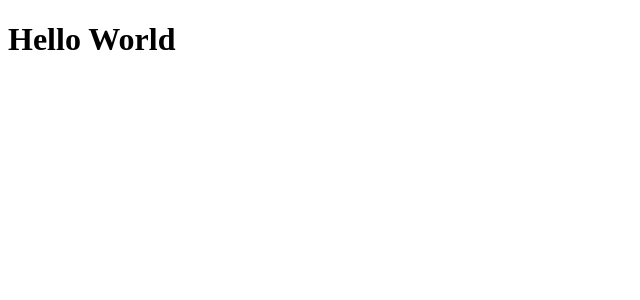
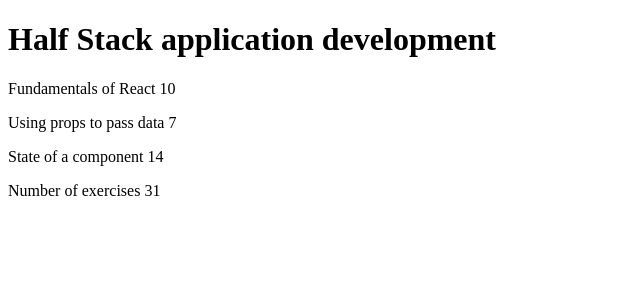
Before and after one commit to MasReed/full-stack-open-2021, a React (Create React App) app in the folder part1/: page / in a window 1280 px wide. Shown: the top 300 px of the page, without its empty margins (0-640 px from the left). Built offline with nearby package versions, Linux system fonts and the light colour scheme.

Commit message:
1.1 Refactor Components

```diff
--- a/part1/src/components/App.jsx
+++ b/part1/src/components/App.jsx
@@ -1,13 +1,29 @@
 import React from 'react';
 import ReactDOM from 'react-dom';
 
+// components
+import Header from './Header.jsx';
+import Content from './Content.jsx';
+import Total from './Total.jsx';
+
 const App = () => {
-    const name = 'React App';
+  const course = 'Half Stack application development'
+  const part1 = 'Fundamentals of React'
+  const exercises1 = 10
+  const part2 = 'Using props to pass data'
+  const exercises2 = 7
+  const part3 = 'State of a component'
+  const exercises3 = 14
 
-    return (
-        <>
-            <h1>Hello World</h1>
-        </>
-    )
+  return (
+    <>
+      <Header title={course}/>
+      <Content part={part1} n={exercises1}/>
+      <Content part={part2} n={exercises2}/>
+      <Content part={part3} n={exercises3}/>
+      <Total exercises={[exercises1, exercises2, exercises3]}/>
+    </>
+    );
 }
+
 export default App
--- /dev/null
+++ b/part1/src/components/Content.jsx
@@ -0,0 +1,13 @@
+import React from 'react';
+import ReactDOM from 'react-dom';
+
+
+const Content = (props) => {
+    return (
+        <div>
+            <p>{props.part} {props.n}</p>
+        </div>
+    );
+}
+
+export default Content
--- /dev/null
+++ b/part1/src/components/Header.jsx
@@ -0,0 +1,13 @@
+import React from 'react';
+import ReactDOM from 'react-dom';
+
+
+const Header = (props) => {
+    return (
+        <div>
+            <h1>{props.title}</h1>
+        </div>
+    );
+}
+
+export default Header
--- /dev/null
+++ b/part1/src/components/Total.jsx
@@ -0,0 +1,16 @@
+import React from 'react';
+import ReactDOM from 'react-dom';
+
+
+
+const Total = (props) => {
+    const sum = (acc, cV) => acc + cV;
+
+    return (
+        <div>
+            <p>Number of exercises {props.exercises.reduce(sum)}</p>
+        </div>
+    );
+}
+
+export default Total
```
